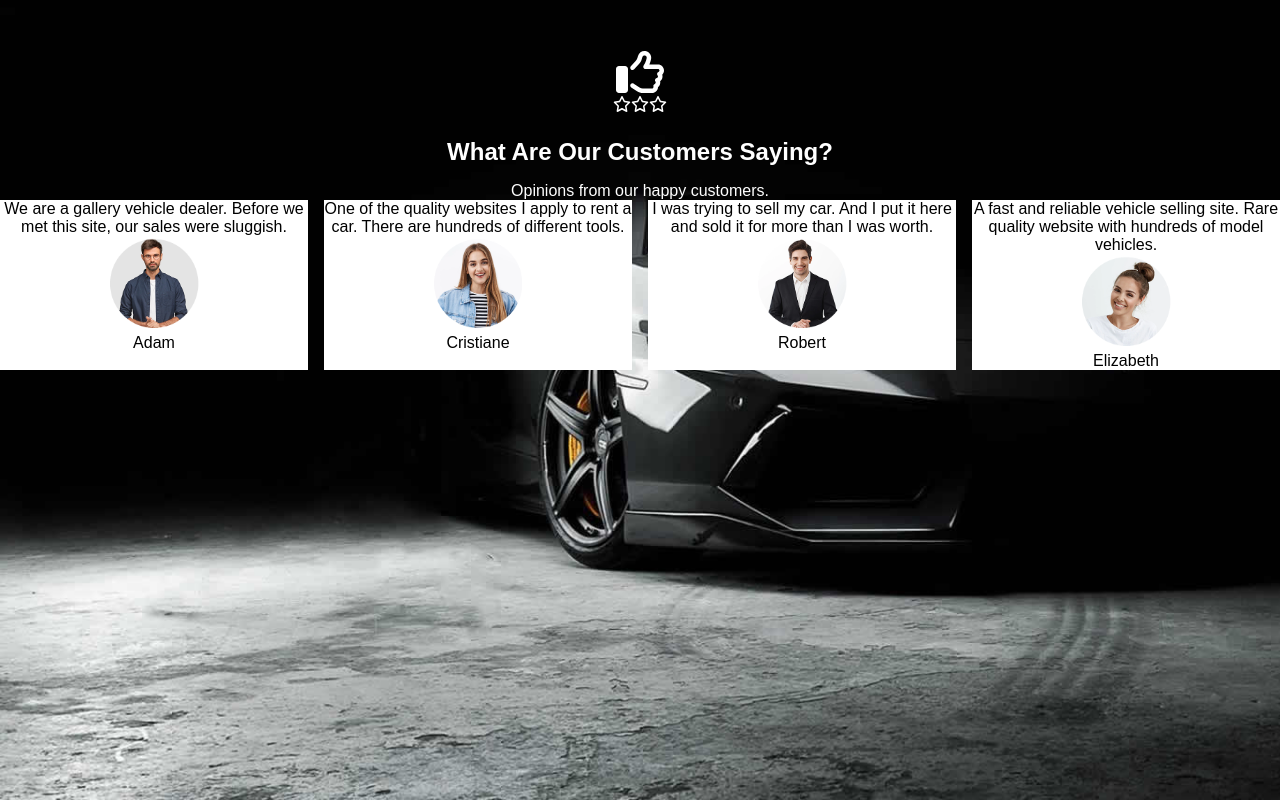
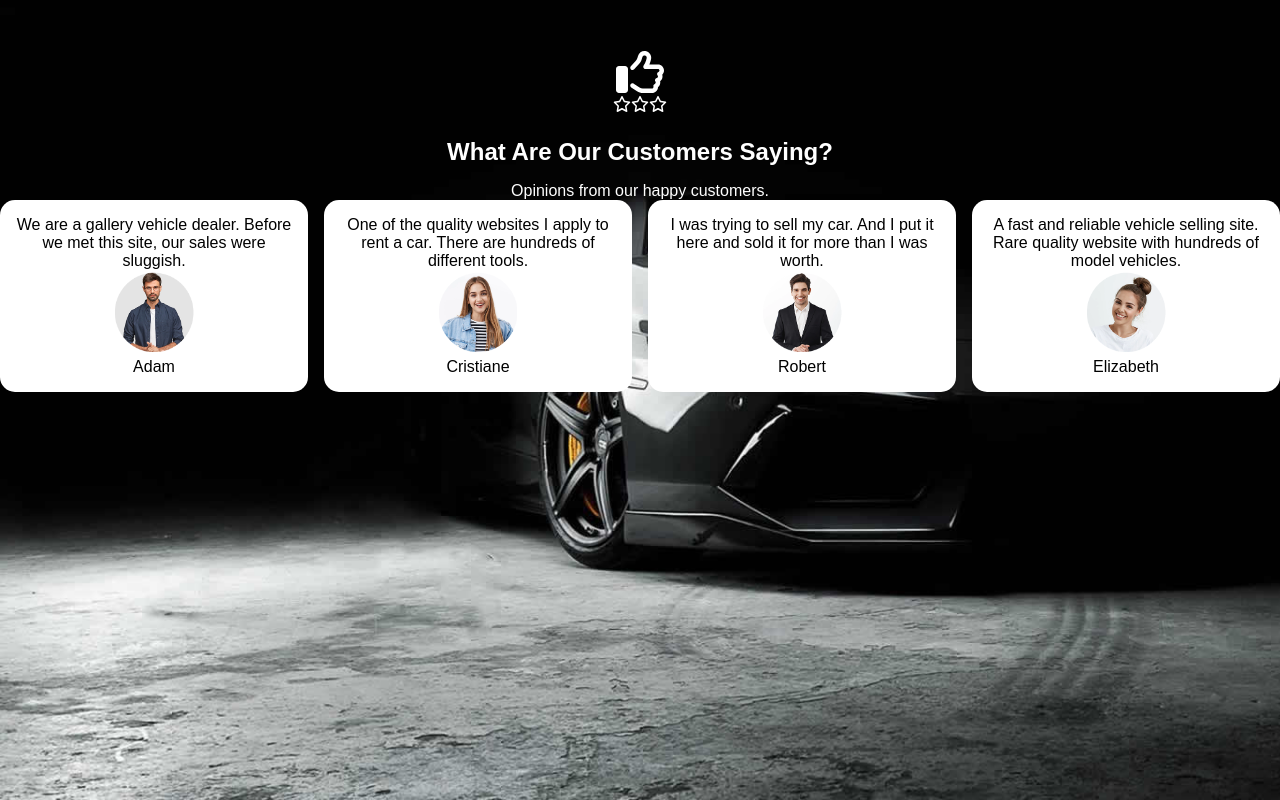
Before and after one commit to Giovanni-Palmitessa/proj-html-vuejs, a Vue app: page / in a window 1280 px wide. Shown: the part 2799-3599 px from the top of the page. Built offline with nearby package versions, Linux system fonts and the light colour scheme.

Commit message:
add padding to card

```diff
--- a/src/components/CustomersCard.vue
+++ b/src/components/CustomersCard.vue
@@ -19,8 +19,10 @@ export default {
 @use "../assets/partials/variables" as *;
 .custom-card {
   width: calc((100% - 3rem) / 4);
+  padding: 1rem;
   text-align: center;
   background-color: $white-main;
+  border-radius: 15px;
   img {
     width: 30%;
   }
```
